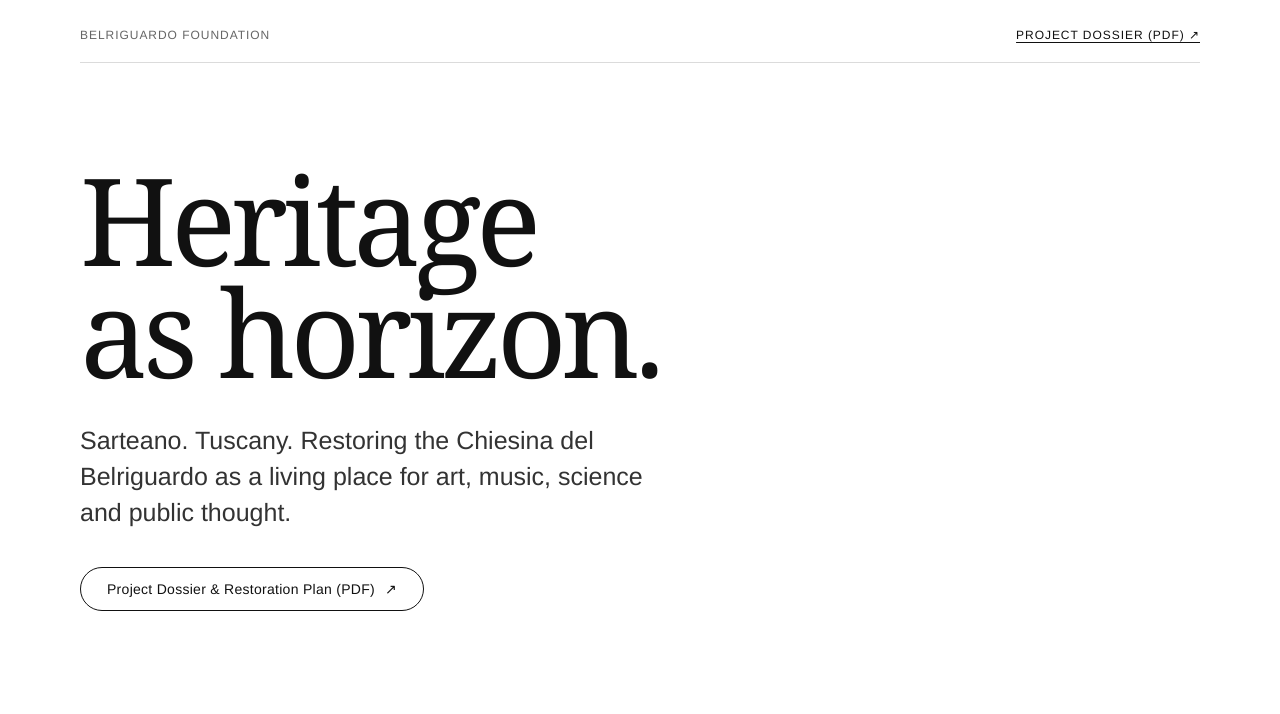
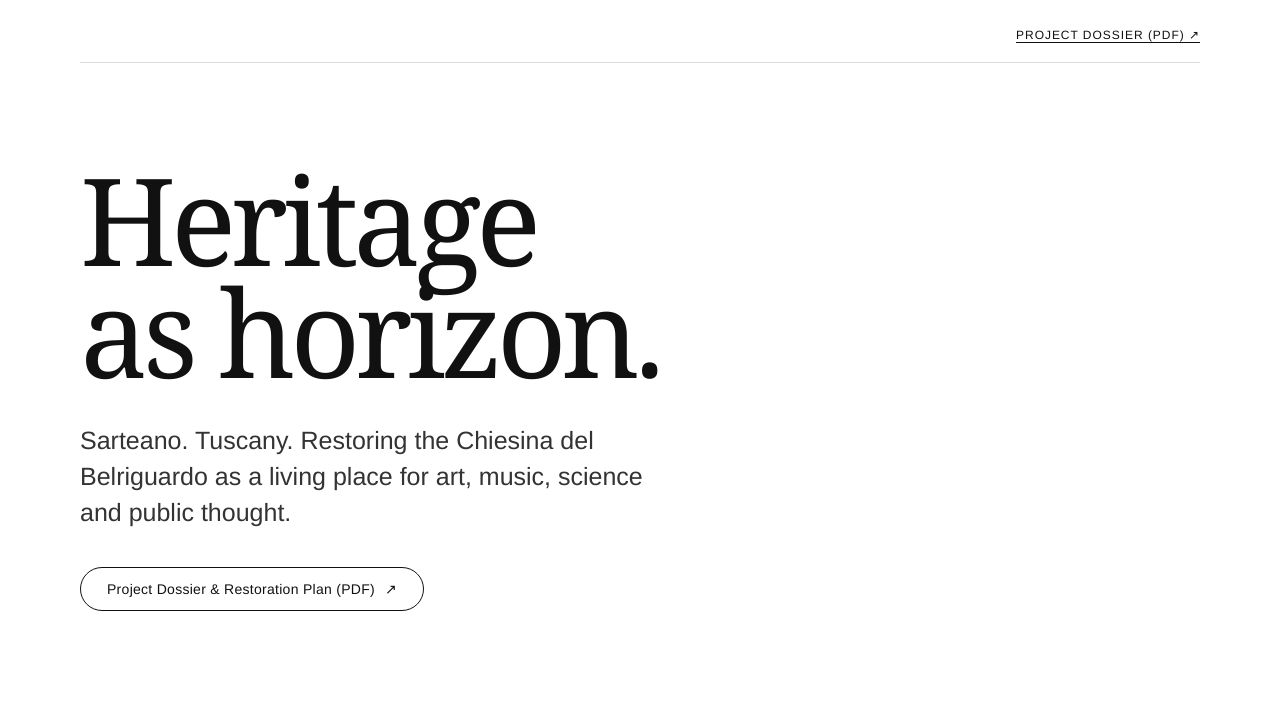
Before and after one commit to simoneseverini/belriguardo, a plain HTML site: page index.html in a window 1280 px wide. Shown: the top 714 px of the page. Drawn offline with Linux system fonts and the light colour scheme.

Commit message:
Remove foundation name from header
Removed the text 'Belriguardo Foundation' from the header.

```diff
--- a/index.html
+++ b/index.html
@@ -319,7 +319,7 @@
   <header class="wrap">
     <!-- Top Bar Navigation Link -->
     <nav class="top-bar" aria-label="Quick links">
-      <span>Belriguardo Foundation</span>
+      <span></span>
       <!-- Update href to match your PDF filename in Github -->
       <a href="belriguardo-foundation-dossier.pdf" target="_blank" rel="noopener noreferrer">
         Project Dossier (PDF) ↗
```
